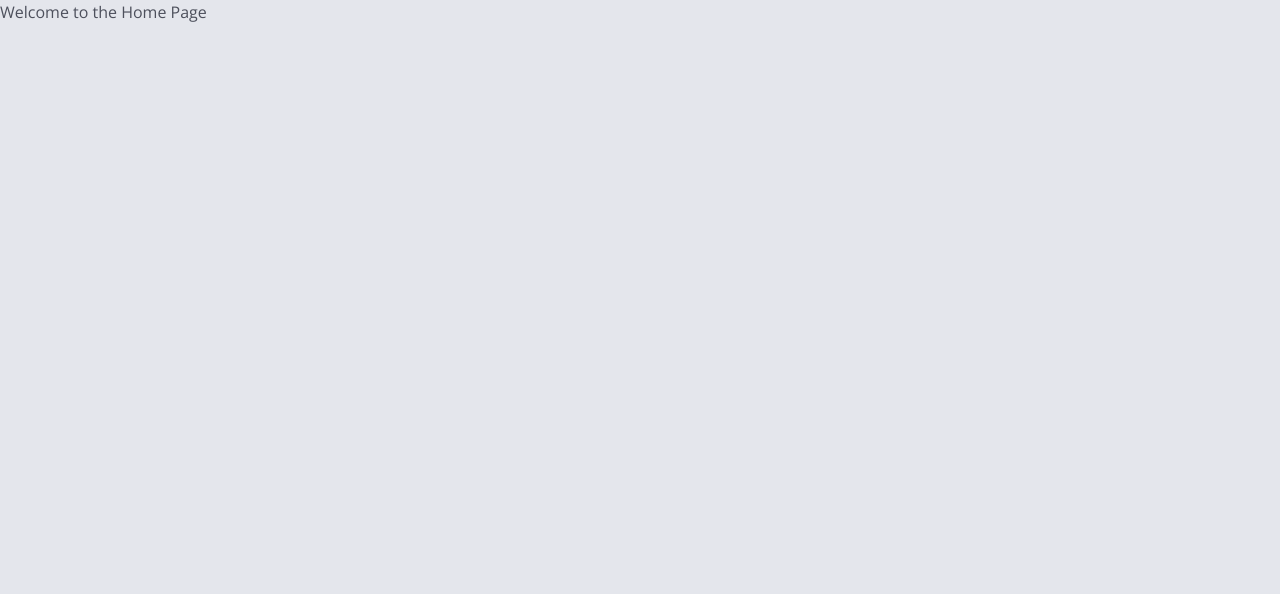
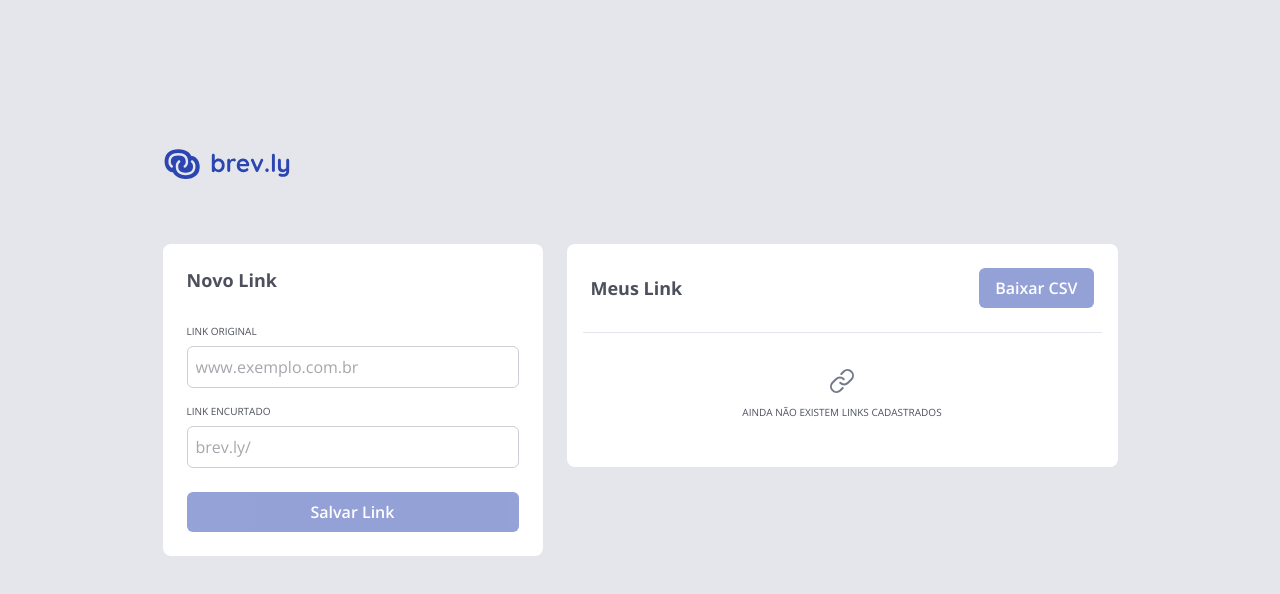
Before and after one commit to GustavoFelipe-95/Brev.ly-ftr, a React (Vite) app in the folder web/: page / in a window 1280 px wide. Shown: the top 594 px of the page. Built offline with nearby package versions, Linux system fonts and the light colour scheme.

Commit message:
feat: add NewLink and HistoryLinks components with form validation

```diff
--- /dev/null
+++ b/web/src/components/historyLinks/index.tsx
@@ -0,0 +1,22 @@
+import { Link, Warning } from "phosphor-react";
+import { CustomButton } from "../systemUI/custom-button";
+
+export function HistoryLinks() {
+  return (
+    <section className="flex flex-col w-full md:max-w-[593px] gap-4 bg-white rounded-lg p-4">
+      <div className="flex flex-row justify-between items-center m-2">
+        <p className='text-lg'>Meus Link</p>
+        <CustomButton
+          size="rectangular"
+          disabled>
+          Baixar CSV
+        </CustomButton>
+      </div>
+
+      <div className="flex flex-col w-full p-8 items-center justify-center border-t border-gray-200">
+        <Link className="text-gray-400 mb-2" size={32} />
+        <p className="text-xs text-gray-500">ainda não existem links cadastrados</p>
+      </div>
+    </section>
+  )
+}
--- /dev/null
+++ b/web/src/components/newLink/index.tsx
@@ -0,0 +1,58 @@
+import { useForm } from "react-hook-form";
+import { CustomInput } from "../systemUI/custom-input";
+import { zodResolver } from "@hookform/resolvers/zod";
+import { newLinkSchema } from "../../schemas/newLinkSchema";
+
+export function NewLink() {
+  const {
+    register,
+    handleSubmit,
+    formState: { errors, isSubmitting, isLoading },
+    watch,
+    setError,
+    reset,
+    clearErrors,
+  } = useForm({
+    resolver: zodResolver(newLinkSchema),
+    defaultValues: {
+      originalLink: '',
+      shortenedLink: '',
+    },
+  });
+
+  const filledFields = !watch('originalLink') || !watch('shortenedLink') || Object.values(errors).length > 0;
+
+  async function handleNewShortLink(data: any): Promise<void> {
+    return new Promise((resolve) => {
+      setTimeout(() => {
+        resolve();
+      }, 2000);
+    });
+  }
+
+  return (
+    <section className="flex flex-col w-full md:max-w-[380px] gap-4 bg-white rounded-lg p-4">
+      <p className='text-lg m-2'>Novo Link</p>
+      <form onSubmit={handleSubmit(handleNewShortLink)} className="flex flex-col m-2 gap-4">
+        <CustomInput
+          labelName="Link Original"
+          placeholder="www.exemplo.com.br"
+          isFailure={!!errors.originalLink}
+          failureMessage={errors.originalLink?.message as string}
+          {...register('originalLink')} />
+        <CustomInput
+          labelName="Link Encurtado"
+          placeholder="brev.ly/"
+          isFailure={!!errors.shortenedLink}
+          failureMessage={errors.shortenedLink?.message as string}
+          {...register('shortenedLink')} />
+        <button
+          type="submit"
+          disabled={filledFields || isSubmitting || isLoading}
+          className="bg-blue-base text-white font-semibold py-2 rounded-md transition-colors mt-2 disabled:opacity-50 enabled:cursor-pointer enabled:hover:bg-blue-dark">
+          {isSubmitting || isLoading ? 'Encurtando link...' : 'Salvar Link'}
+        </button>
+      </form>
+    </section>
+  )
+}
--- /dev/null
+++ b/web/src/components/systemUI/custom-button.tsx
@@ -0,0 +1,22 @@
+import type { ButtonHTMLAttributes } from "react"
+
+type CustomButtonProps = ButtonHTMLAttributes<HTMLButtonElement> & {
+  size: "square" | "rectangular";
+}
+
+export function CustomButton({
+  size,
+  children,
+  ...rest
+}: CustomButtonProps) {
+  return (
+    <button
+      className={`
+        bg-blue-base text-white font-semibold rounded-md transition-colors disabled:opacity-50 enabled:cursor-pointer enabled:hover:bg-blue-dark
+        ${size === "square" ? "w-10 h-10 flex items-center justify-center" : "py-2 px-4"}
+      `}
+      {...rest}>
+      {children}
+    </button>
+  )
+}
--- /dev/null
+++ b/web/src/components/systemUI/custom-input.tsx
@@ -0,0 +1,37 @@
+import {Warning} from "phosphor-react"
+import type { ComponentProps } from "react";
+
+type CustomInputProps = ComponentProps<"input"> & {
+  labelName: string;
+  isFailure?: boolean;
+  failureMessage?: string;
+}
+
+export function CustomInput({
+  labelName,
+  isFailure,
+  failureMessage,
+  ...rest
+}: CustomInputProps) {
+  return (
+    <fieldset className=" group w-full flex flex-col gap-2">
+      <label
+        htmlFor="input-field"
+        className={`text-xs group-focus-within:text-blue-base ${isFailure ? 'text-danger font-semibold' : 'text-gray-500 font-normal'}`}>
+        {labelName}
+      </label>
+      <input
+        type="text"
+        className={`group-focus-within:ring-2 group-focus-within:ring-blue-base group-focus-within:border-blue-base w-full p-2 border rounded-md focus:outline-none ${isFailure ? "border-danger" : 'border-gray-300'}`}
+        {...rest} />
+      {
+        isFailure && (
+          <div className="flex flex-row gap-2">
+            <Warning className="text-danger" />
+            <span className="text-sm text-gray-500">{failureMessage}</span>
+          </div>
+        )
+      }
+    </fieldset>
+  )
+}
--- a/web/src/pages/home.tsx
+++ b/web/src/pages/home.tsx
@@ -1,3 +1,15 @@
+import LogoBrevLy from '../assets/logo.svg'
+import { NewLink } from '../components/newLink'
+import { HistoryLinks } from '../components/historyLinks'
+
 export function Home() {
-  return <h1>Welcome to the Home Page</h1>;
+  return (
+    <main className="flex flex-col w-full max-w-[995px] mx-auto p-5 md:items-start md:mt-[10vh] items-center">
+      <img src={LogoBrevLy} alt="Brev.ly Logo" className="w-32 h-32 mb-4" />
+      <div className='flex flex-col w-full gap-6 md:flex-row md:items-start'>
+        <NewLink />
+        <HistoryLinks />
+      </div>
+    </main>
+  )
 }
--- /dev/null
+++ b/web/src/schemas/newLinkSchema.ts
@@ -0,0 +1,13 @@
+import { z } from 'zod';
+
+export const newLinkSchema = z.object({
+  originalLink: z
+    .string({ message: 'URL é obrigatória' })
+    .min(1, 'URL é obrigatória')
+    .trim(),
+  shortenedLink: z
+    .string({ message: 'Slug é obrigatório' })
+    .trim()
+    .min(3, 'Slug deve ter no mínimo 3 caracteres')
+    .max(50, 'Slug deve ter no máximo 50 caracteres')
+});
```
